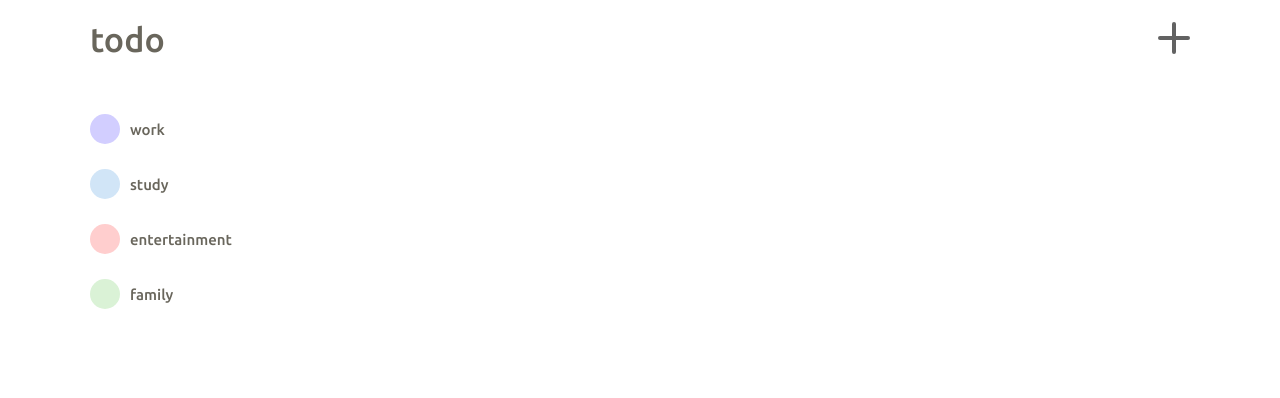
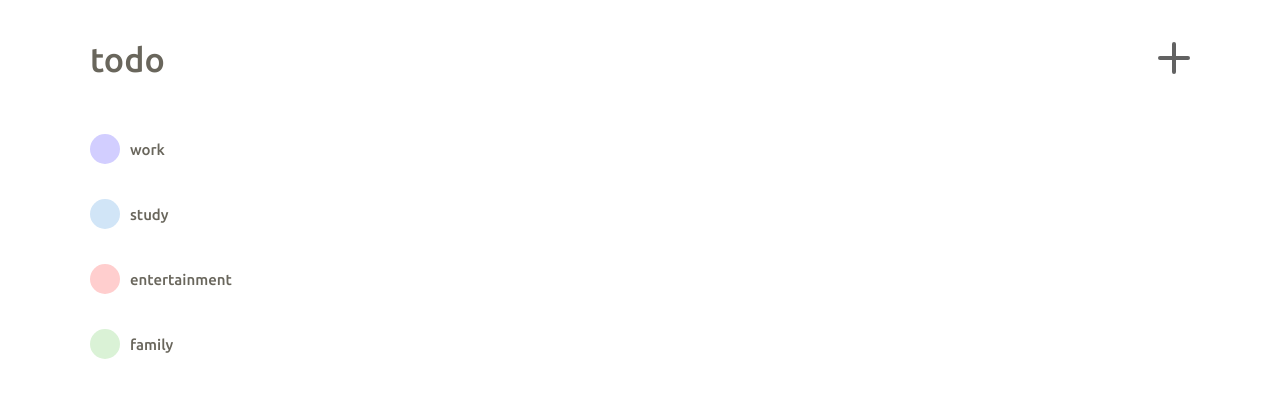
Before and after one commit to jacobrees/To-Do-List, a website built with webpack: page src/template.html in a window 1280 px wide. Built offline with nearby package versions, Linux system fonts and the light colour scheme.

Commit message:
Increase spacing between categories

```diff
--- a/src/styles.scss
+++ b/src/styles.scss
@@ -28,7 +28,8 @@ $purple: #d2ceff;
   width: 100%;
   display: flex;
   justify-content: space-between;
-  margin-bottom: 55px;
+  padding: 20px 0;
+  margin-bottom: 35px;
 }
 
 .nav-logo {
@@ -55,7 +56,7 @@ $purple: #d2ceff;
 }
 
 .category {
-  margin: 25px auto;
+  margin: 35px auto;
   display: flex;
   align-items: center;
 }
@@ -104,7 +105,8 @@ $purple: #d2ceff;
 /* Small devices */
 @media only screen and (max-width: 767.98px) {
   .navbar {
-    margin-bottom: 25px;
+    margin-bottom: 5px;
+    padding: 0;
   }
 
   .categories-container {
```
